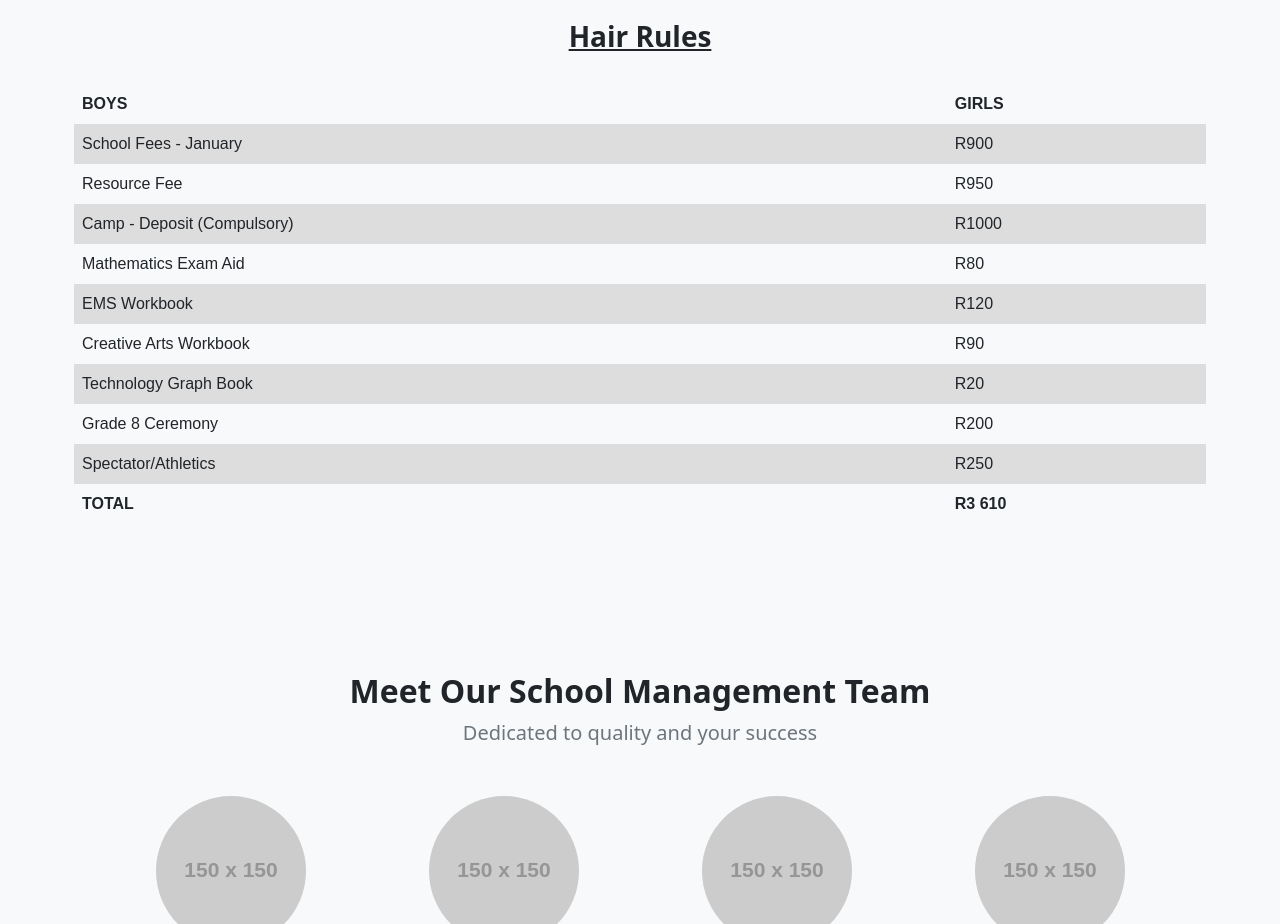
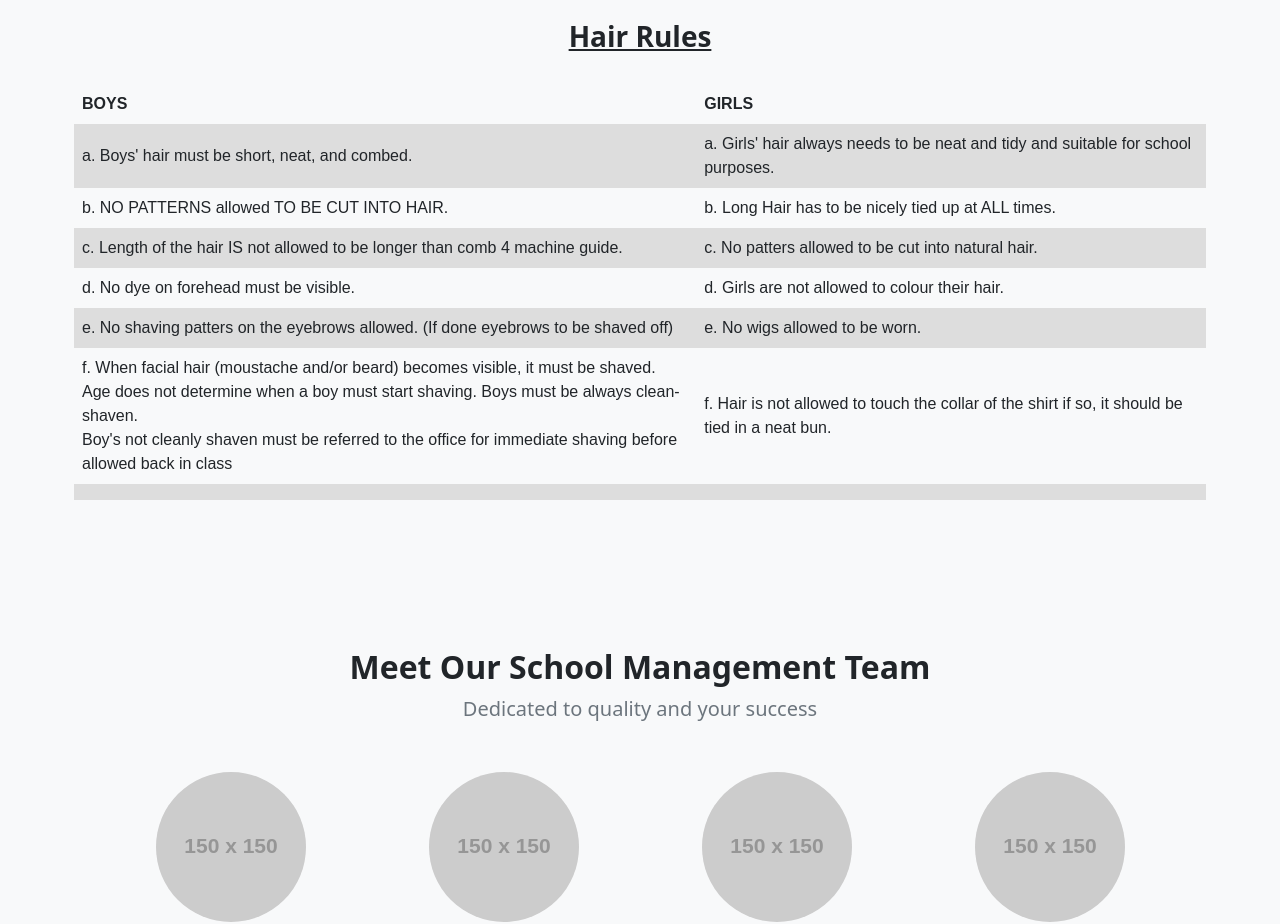
Before and after one commit to Taehillah/Suncrest-High-School, a plain HTML site: page Info.html in a window 1280 px wide. Shown: the part 6300-7224 px from the top of the page. Drawn offline with nearby package versions, Linux system fonts and the light colour scheme; placeholder pictures from the web are drawn by us.

Commit message:
Populating the Information Page with data

```diff
--- a/Info.html
+++ b/Info.html
@@ -466,45 +466,34 @@
               <th>GIRLS</th>
             </tr>
             <tr>
-              <td>School Fees - January</td>
-              <td>R900</td>
+              <td>a. Boys' hair must be short, neat, and combed.</td>
+              <td>a. Girls' hair always needs to be neat and tidy and suitable for school purposes.</td>
             </tr>
             <tr>
-              <td>Resource Fee</td>
-              <td>R950</td>
+              <td>b. NO PATTERNS allowed TO BE CUT INTO HAIR.</td>
+              <td>b. Long Hair has to be nicely tied up at ALL times.</td>
             </tr>
             <tr>
-              <td>Camp - Deposit (Compulsory)</td>
-              <td>R1000</td>
+              <td>c. Length of the hair IS not allowed to be longer than comb 4 machine guide.</td>
+              <td>c. No patters allowed to be cut into natural hair.</td>
             </tr>
             <tr>
-              <td>Mathematics Exam Aid</td>
-              <td>R80</td>
+              <td>d. No dye on forehead must be visible.</td>
+              <td>d. Girls are not allowed to colour their hair.</td>
             </tr>
             <tr>
-              <td>EMS Workbook</td>
-              <td>R120</td>
+              <td>e. No shaving patters on the eyebrows allowed. (If done eyebrows to be shaved off)</td>
+              <td>e. No wigs allowed to be worn.</td>
             </tr>
             <tr>
-              <td>Creative Arts Workbook</td>
-              <td>R90</td>
+              <td>f. When facial hair (moustache and/or beard) becomes visible, it must be shaved.<br>Age does not determine when a boy must start shaving. Boys must be always clean-shaven.<br> Boy's not cleanly shaven must be referred to the office for immediate shaving before allowed back in class </td>
+              <td>f. Hair is not allowed to touch the collar of the shirt if so, it should be tied in a neat bun.</td>
             </tr>
             <tr>
-                <td>Technology Graph Book</td>
-                <td>R20</td>
+                <td></td>
+                <td></td>
               </tr>
-              <tr>
-                <td>Grade 8 Ceremony</td>
-                <td>R200</td>
-              </tr>
-              <tr>
-                <td>Spectator/Athletics</td>
-                <td>R250</td>
-              </tr>
-              <tr>
-                <td><b>TOTAL</b></td>
-                <td><b>R3 610</b></td>
-              </tr>
+
 
 
           </table>
```
